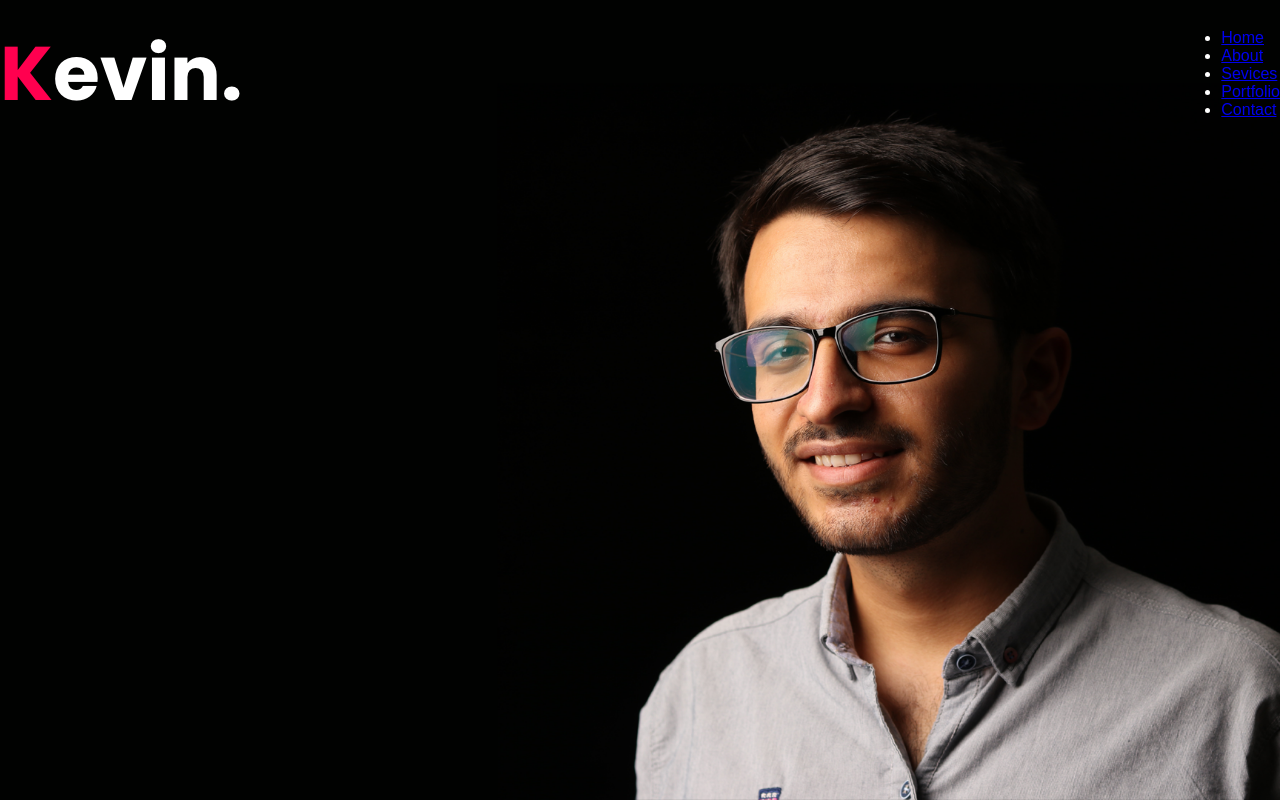
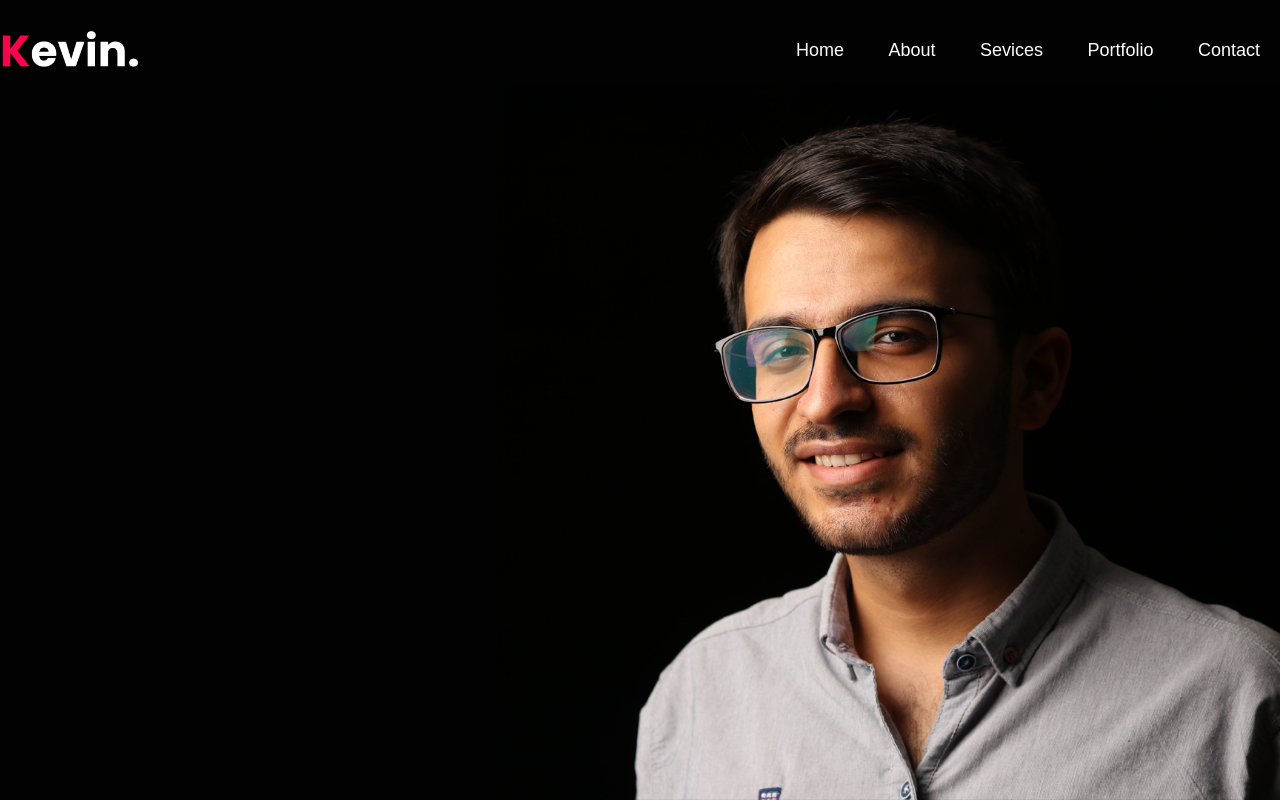
Before and after one commit to hasnatuz-zahara/Portfolio-website, a plain HTML site: page index.html in a window 1280 px wide. Drawn offline with Linux system fonts and the light colour scheme.

Commit message:
header section has been styled

```diff
--- a/style.css
+++ b/style.css
@@ -25,3 +25,30 @@ nav{
     justify-content: space-between;
     flex-wrap: wrap;
 }
+.logo{
+    width: 140px;
+}
+nav ul li {
+    display: inline-block;
+    list-style:none;
+    margin:10px 20px;
+}
+nav ul li a{
+    color: #fff;
+    text-decoration: none;
+    font-size: 18px;
+    position: relative;
+}
+nav ul li a::after{
+    content: '';
+    width: 0;
+    height: 3px;
+    background: #ff004f;
+    position: absolute;
+    left: 0;
+    bottom: -6px;
+    transition: 0.5s;
+}
+nav ul li a:hover::after{
+    width: 100%;
+}
```
